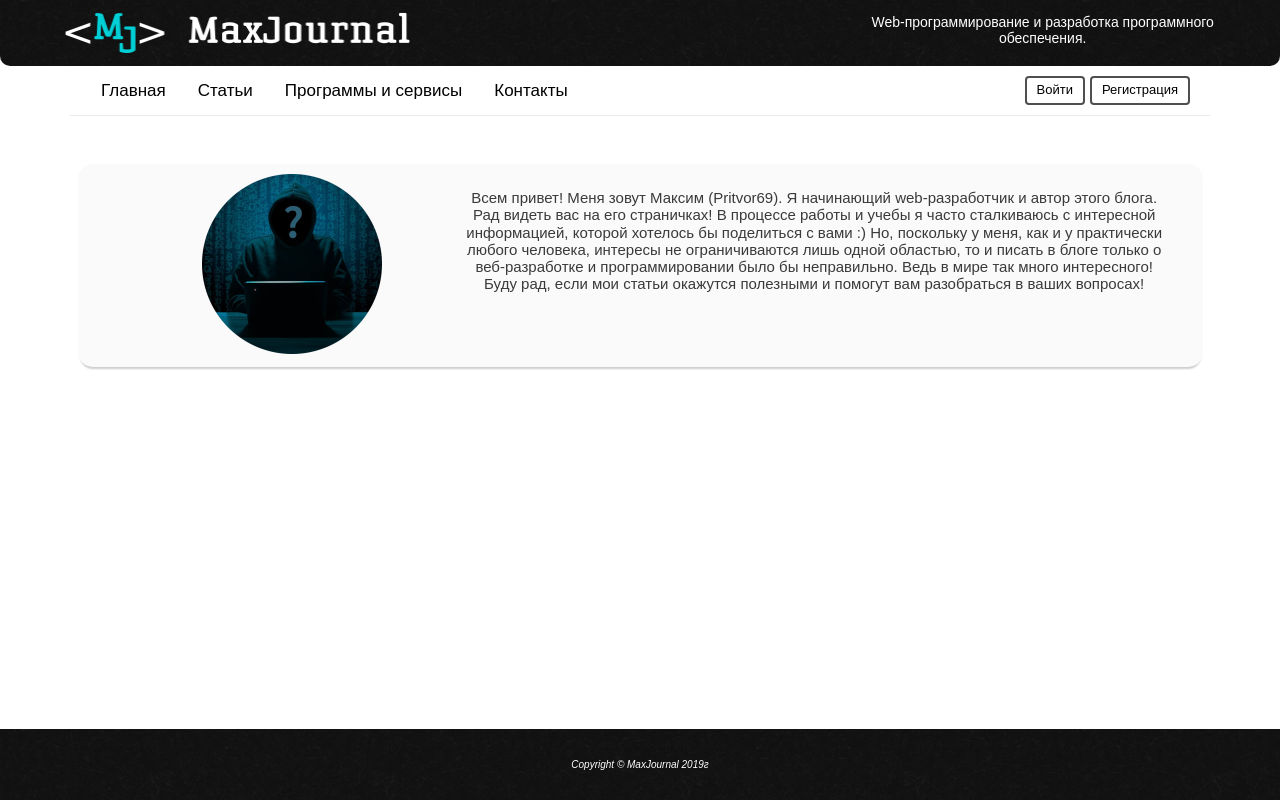
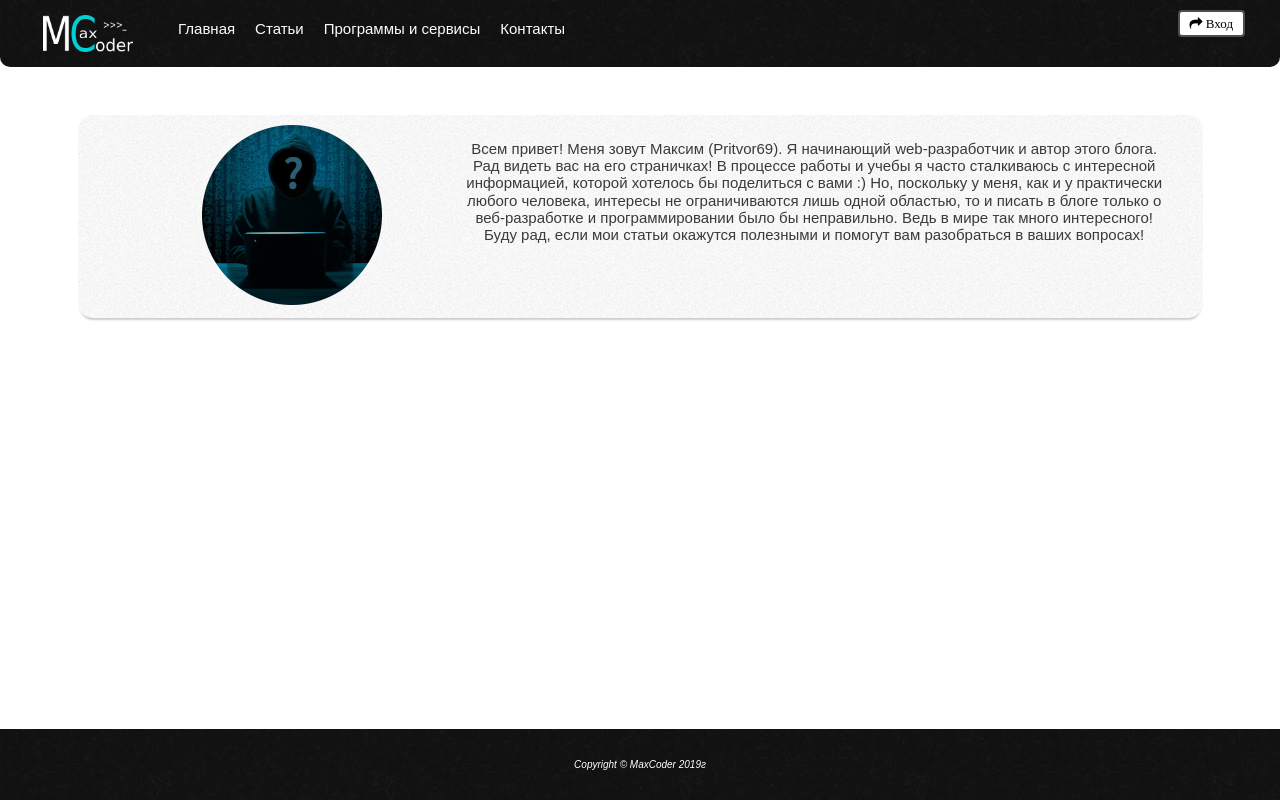
Before and after one commit to M4xCoder/MaxCoder, a Django app: page / in a window 1280 px wide. Run offline with Django 3.2, Linux system fonts and the light colour scheme; style sheets or scripts are compiled from the project's sources; parts of the project's set-up code (start-up, migrations or seed data) failed here and were passed over; some libraries are stand-ins or nearby versions.

Commit message:
commit #2

```diff
--- a/apps/blog/templates/blog/blog_post_list.html
+++ b/apps/blog/templates/blog/blog_post_list.html
@@ -6,7 +6,7 @@
 {% endblock render_css %}
 
 {% block content %}
-    <div class="row block__common justify-content-between no-gutters">
+    <div class="row block__common justify-content-between no-gutters background">
 
 
           <div class="col-12 col-lg-8 order-lg-1 order-2 block">
--- a/apps/home_page/templates/home.html
+++ b/apps/home_page/templates/home.html
@@ -6,7 +6,7 @@
 {% endblock render_css %}
 
 {% block content %}
-            <div class="about row justify-content-center no-gutters">
+            <div class="about row justify-content-center no-gutters background">
                       <div class="col-auto col-md-4">
                               <img src={% static "home_page/img/about.png" %} alt="about">
                       </div>
--- a/maxcoder_config/dev_settings.py
+++ b/maxcoder_config/dev_settings.py
@@ -10,7 +10,7 @@ SECRET_KEY = 'test0000test0000test0000test'
 # SECURITY WARNING: don't run with debug turned on in production!
 DEBUG = True
 
-ALLOWED_HOSTS = ['localhost', ]
+ALLOWED_HOSTS = []
 
 # Database
 # https://docs.djangoproject.com/en/2.2/ref/settings/#databases
@@ -21,3 +21,5 @@ DATABASES = {
         'NAME': os.path.join(BASE_DIR, 'db.sqlite3'),
     }
 }
+
+YANDEX_METRICA_COUNTER_ID = '00000000'
--- a/maxcoder_config/settings.py
+++ b/maxcoder_config/settings.py
@@ -113,9 +113,9 @@ USE_TZ = True
 
 #################################################3
 STATIC_URL = '/static/'
-STATIC_ROOT = os.path.join(BASE_DIR, 'src/static/')  # Путь для сбора всех статических файлов
+STATIC_ROOT = os.path.join(BASE_DIR, 'public/static/')  # Путь для сбора всех статических файлов
 
 MEDIA_URL = '/media/'
-MEDIA_ROOT = os.path.join(BASE_DIR, 'src/media/')  # Путь для хранения загружаемых данных проекта
+MEDIA_ROOT = os.path.join(BASE_DIR, 'public/media/')  # Путь для хранения загружаемых данных проекта
 
 STATICFILES_DIRS = [os.path.join(BASE_DIR, 'maxcoder_config/static/')]
--- a/maxcoder_config/static/base/scss/style_base.scss
+++ b/maxcoder_config/static/base/scss/style_base.scss
@@ -47,20 +47,18 @@ header{
   color: #ffffff;
   text-align: center;
   }
+
   img {
-    width: 90%;
-    min-width: 300px;
-    max-width: 360px;
+    width: 100px;
     height: auto;
     padding: 5px;
     display:block;
-    margin:auto;
+    margin:5px auto;
    }
 }
 
 nav {
-  border-bottom: 1px solid #b3b3b346;
-  padding-bottom: 10px;
+  padding: 5px;
 }
 
 .topnav {
@@ -69,9 +67,9 @@ nav {
   a {
   display: flex;
   text-align: center;
-  color: #000000;
-  padding: 5px 16px;
-  font-size: 17px;
+  color: #fffbff;
+  padding: 5px 10px;
+  font-size: 15px;
   }
 
   a:hover {
@@ -116,3 +114,7 @@ footer {
   font-size: 10px;
   }
 }
+
+.background{
+  background: url("../img/bg02.png");
+}
--- a/maxcoder_config/templates/base.html
+++ b/maxcoder_config/templates/base.html
@@ -3,12 +3,12 @@
 
 <head>
 
-    <meta charset="UTF-8" />
-    <meta name="viewport" content="width=device-width, initial-scale=1.0" />
-    <meta http-equiv="X-UA-Compatible" content="ie=edge" />
-    <meta name="description" content="" />
-    <meta name="author" lang="en" content="Pritvor69" />
-    <meta name="copyright" lang="en" content="maxjournal.ru" />
+    <meta charset="UTF-8"/>
+    <meta name="viewport" content="width=device-width, initial-scale=1.0"/>
+    <meta http-equiv="X-UA-Compatible" content="ie=edge"/>
+    <meta name="description" content=""/>
+    <meta name="author" lang="en" content="Pritvor69"/>
+    <meta name="copyright" lang="en" content="maxjournal.ru"/>
     <title>{{ pagename }}</title>
     <link rel="apple-touch-icon" sizes="180x180" href={% static "base/img/favicon180*180.png" %}>
     <link rel="icon" type="image/png" sizes="32x32" href={% static "base/img/favicon32*32.png" %}>
@@ -28,20 +28,17 @@
 <body>
 
 <!-- Page Header -->
-    <header class="container-fluid" >
+<header class="container-fluid">
     <div class="logo row justify-content-md-between justify-content-around">
-        <div class="col-md-4 ml-md-4">
+
+        <!-- Navigation -->
+        <div class="col-auto mr-2">
+            <nav class="container">
+                <div class="row justify-content-between">
+                    <div class="col-auto ml-2">
                         <a href="#"><img src={% static "base/img/logo.png" %} class="graphic__logo" alt="logo"></a>
                     </div>
-        <div class="col-md-4 col-10 mr-md-4">
-        <p>Web-программирование и разработка программного обеспечения.</p>
-        </div>
-      </div>
-
-      <!-- Navigation -->
-      <nav class="container">
-        <div class="row justify-content-between">
-          <div class=" col-12 col-lg-auto ">
+                    <div class="col-auto">
                         <div class="topnav row justify-content-center no-gutters">
                             <div class="col-auto">
                                 <a href="/">Главная</a>
@@ -57,20 +54,21 @@
                             </div>
                         </div>
                     </div>
+                </div>
+            </nav>
+        </div>
+    <div class="col-auto ml-2">
             {% if not request.user.is_authenticated %}
-          <div class="col-12 col-lg-auto">
+                <div class="col">
                     <div class="logInOut row justify-content-center no-gutters">
                         <div class="col-auto">
-                <a href="{% url 'account_login' %}">Войти</a>
-              </div>
-              <div class="col-auto">
-                <a href="{% url 'account_signup' %}">Регистрация</a>
+                            <a href="{% url 'account_login' %}"><i class="fa  fa-mail-forward"> Вход</i></a>
                         </div>
                     </div>
                 </div>
             {% endif %}
             {% if request.user.is_authenticated %}
-          <div class="col-12 col-lg-auto">
+                <div class="col">
                     <div class="logInOut row justify-content-center no-gutters">
                         <div class="col-auto">
                             <a href="{% url 'profile' %}">Личный кабинет</a>
@@ -82,7 +80,8 @@
                 </div>
             {% endif %}
         </div>
-      </nav>
+
+    </div>
 </header>
 
 <!-- Main Content -->
@@ -91,12 +90,11 @@
 </main>
 
 
-
 <!-- Footer -->
 <footer class="container-fluid">
     <div class="row justify-content-center">
         <div class="col-auto">
-          <p>Copyright &copy; MaxJournal 2019г</p>
+            <p>Copyright &copy; MaxCoder 2019г</p>
         </div>
     </div>
 </footer>
```
Also changed, not shown: maxcoder_config/static/base/css/style_base.css (+1 -1 lines), apps/blog/static/blog/img/blog_title.jpg (deleted), apps/home_page/static/home_page/scss/home.scss (line endings or trailing spaces), maxcoder_config/static/base/img/bg01.png (added), maxcoder_config/static/base/img/bg02.png (added), maxcoder_config/static/base/img/favicon.ico (deleted), maxcoder_config/static/base/img/favicon180*180.png, maxcoder_config/static/base/img/favicon32*32.png, maxcoder_config/static/base/img/logo.png, 4 other files. Lines whose indentation alone changed are shown as unchanged.
